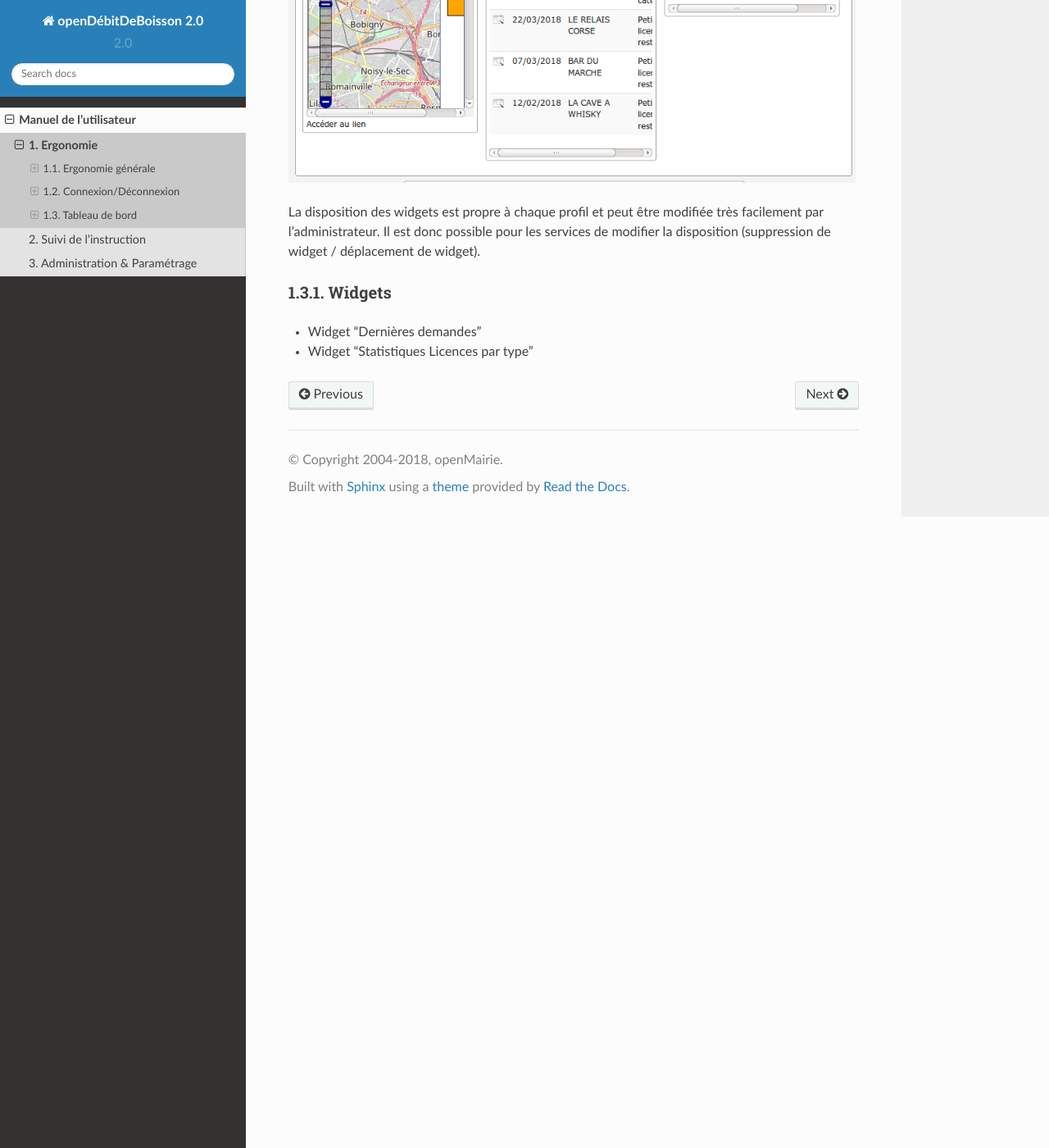
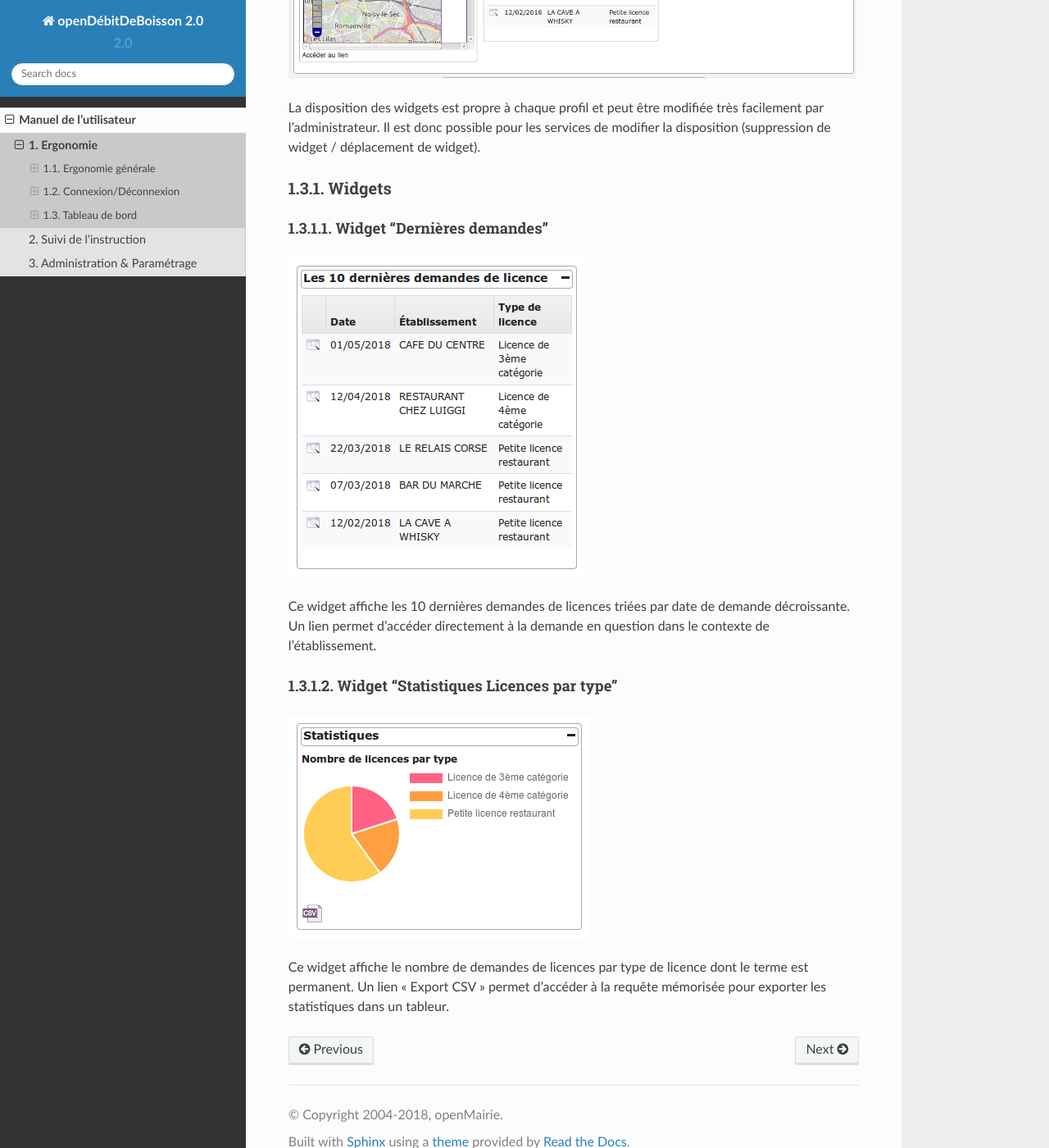
Before and after one commit to Acidburn0zzz/opendebitdeboisson-documentation, a Sphinx documentation site: the page built from source/manuel_utilisateur/ergonomie/index.rst, in a window 1280 px wide and 1400 px high, scrolled down 5627 px. Shown: the whole window at 82% size. Built offline with Sphinx 7.4.7 and the Read the Docs theme 2.0.0, drawn with Linux system fonts in a browser that asks for light colours.

Commit message:
Ajoute la documentation des deux widgets

```diff
--- a/source/manuel_utilisateur/ergonomie/index.rst
+++ b/source/manuel_utilisateur/ergonomie/index.rst
@@ -217,5 +217,17 @@ Widgets
 =======
 
 
-- Widget 'Dernières demandes'
-- Widget 'Statistiques Licences par type'
+Widget 'Dernières demandes'
+===========================
+
+.. image:: a_widget_dernieres_demandes.png
+
+Ce widget affiche les 10 dernières demandes de licences triées par date de demande décroissante. Un lien permet d'accéder directement à la demande en question dans le contexte de l'établissement.
+
+
+Widget 'Statistiques Licences par type'
+=======================================
+
+.. image:: a_widget_statistiques_licences_par_type.png
+
+Ce widget affiche le nombre de demandes de licences par type de licence dont le terme est permanent. Un lien "Export CSV" permet d'accéder à la requête mémorisée pour exporter les statistiques dans un tableur.
```
Also changed, not shown: source/manuel_utilisateur/ergonomie/a_tableau-de-bord-exemple.png, source/manuel_utilisateur/ergonomie/a_widget_dernieres_demandes.png (added), source/manuel_utilisateur/ergonomie/a_widget_statistiques_licences_par_type.png (added).
